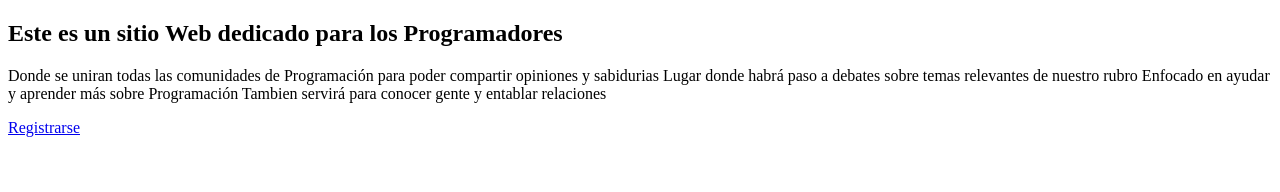
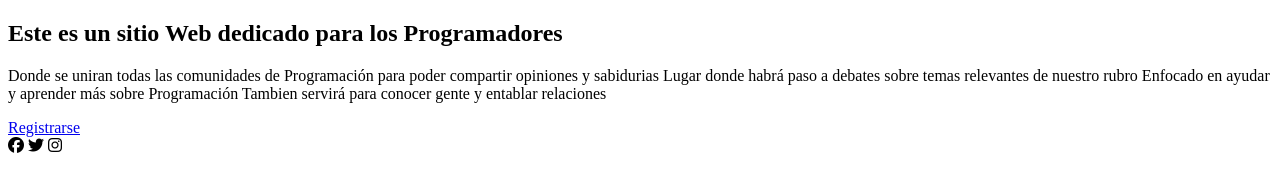
Before and after one commit to VGBrandon/PCommunity, a plain HTML site: page index.html in a window 1280 px wide. Drawn offline with Linux system fonts and the light colour scheme.

Commit message:
Se agregó iconos de redes sociales

```diff
--- a/index.html
+++ b/index.html
@@ -18,7 +18,11 @@
             <a href="#">Registrarse</a>
         </div>
     </section>
-
+    <div class="social-container">
+        <a class="fa-brands fa-facebook"></a>
+        <a class="fa-brands fa-twitter"></a>
+        <a class="fa-brands fa-instagram"></a>
+    </div>
 
 
 
```
